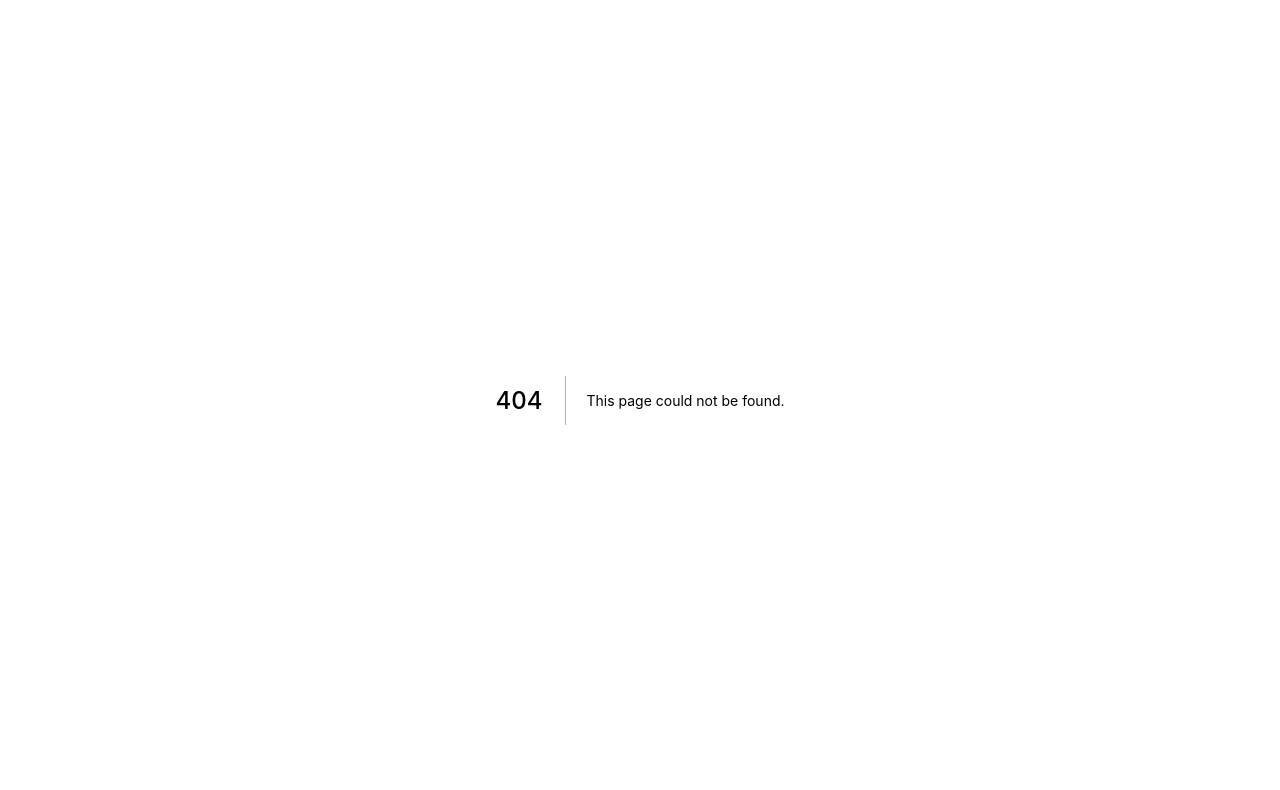
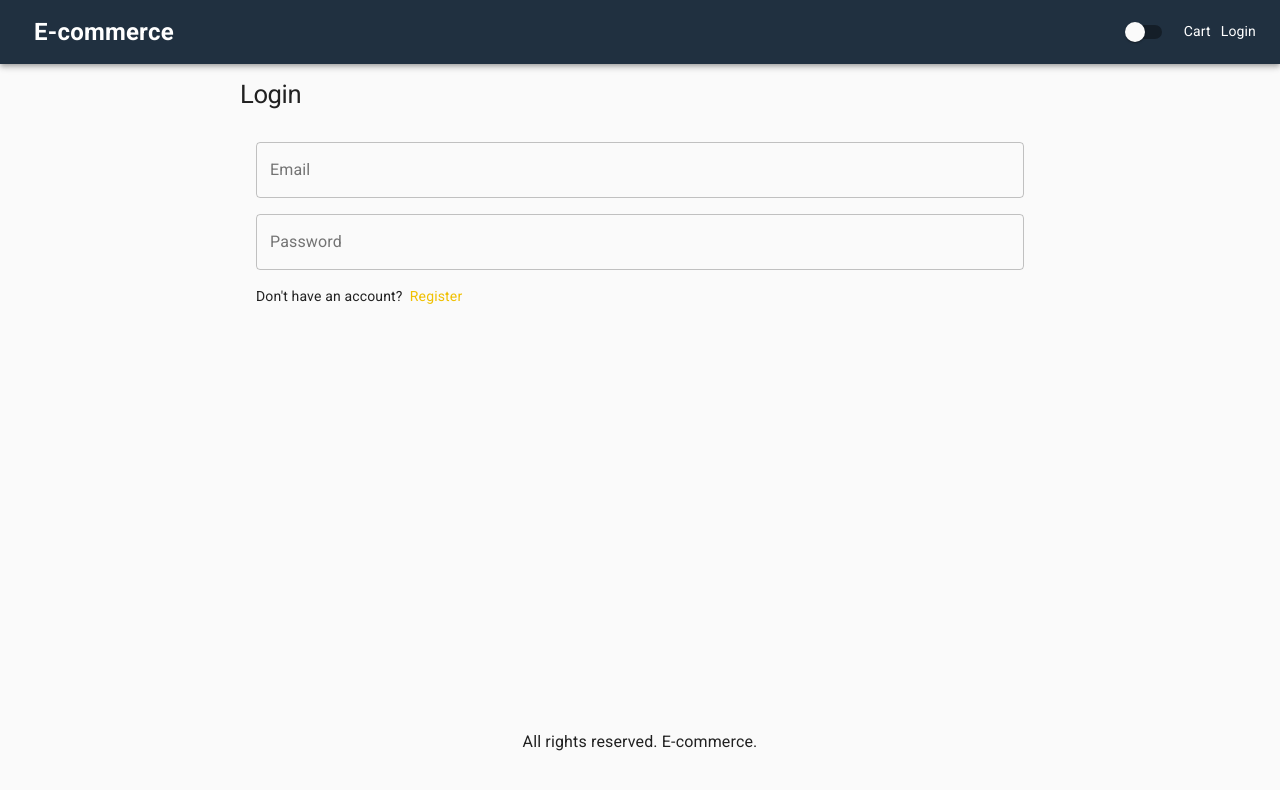
Before and after one commit to phanmhung/next-Ecommerce-app, a Next.js app: page /login in a window 1280 px wide. Before the commit this address had no page. Shown: the top 790 px of the page. Built offline with nearby package versions, Linux system fonts and the light colour scheme.

Commit message:
login page

```diff
--- /dev/null
+++ b/pages/login.js
@@ -0,0 +1,44 @@
+import React from 'react';
+import Layout from '../components/Layout';
+import { Typography, List, ListItem, TextField, Link } from '@material-ui/core';
+import useStyles from '../utils/styles';
+import NextLink from 'next/link';
+
+export default function Login() {
+  const classes = useStyles();
+  return (
+    <Layout title="Login">
+      <form className={classes.form}>
+        <Typography component="h1" variant="h1">
+          Login
+        </Typography>
+        <List>
+          <ListItem>
+            <TextField
+              variant="outlined"
+              fullWidth
+              id="email"
+              label="Email"
+              inputProps={{ type: 'email' }}
+            ></TextField>
+          </ListItem>
+          <ListItem>
+            <TextField
+              variant="outlined"
+              fullWidth
+              id="password"
+              label="Password"
+              inputProps={{ type: 'password' }}
+            ></TextField>
+          </ListItem>
+          <ListItem>
+            Don't have an account? &nbsp;
+            <NextLink href="/register" passHref>
+              <Link>Register</Link>
+            </NextLink>
+          </ListItem>
+        </List>
+      </form>
+    </Layout>
+  );
+}
--- a/utils/styles.js
+++ b/utils/styles.js
@@ -26,6 +26,10 @@
     marginTop: 10,
     marginBottom: 10,
   },
+  form: {
+    maxWidth: 800,
+    margin: '0 auto',
+  },
 });
 
 export default useStyles;
```
Also changed, not shown: pages/cart.js (+12 -1 lines), pages/shipping.js (added, +7 -0 lines).
